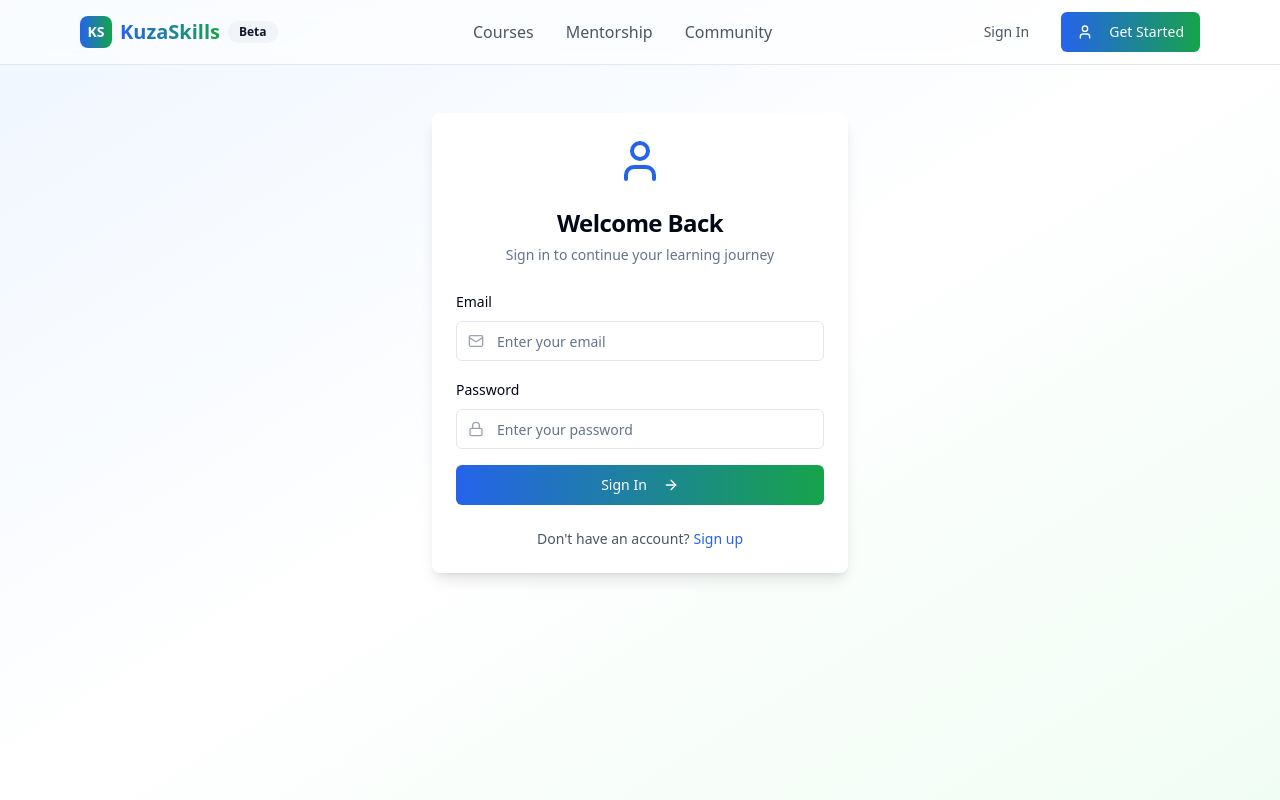
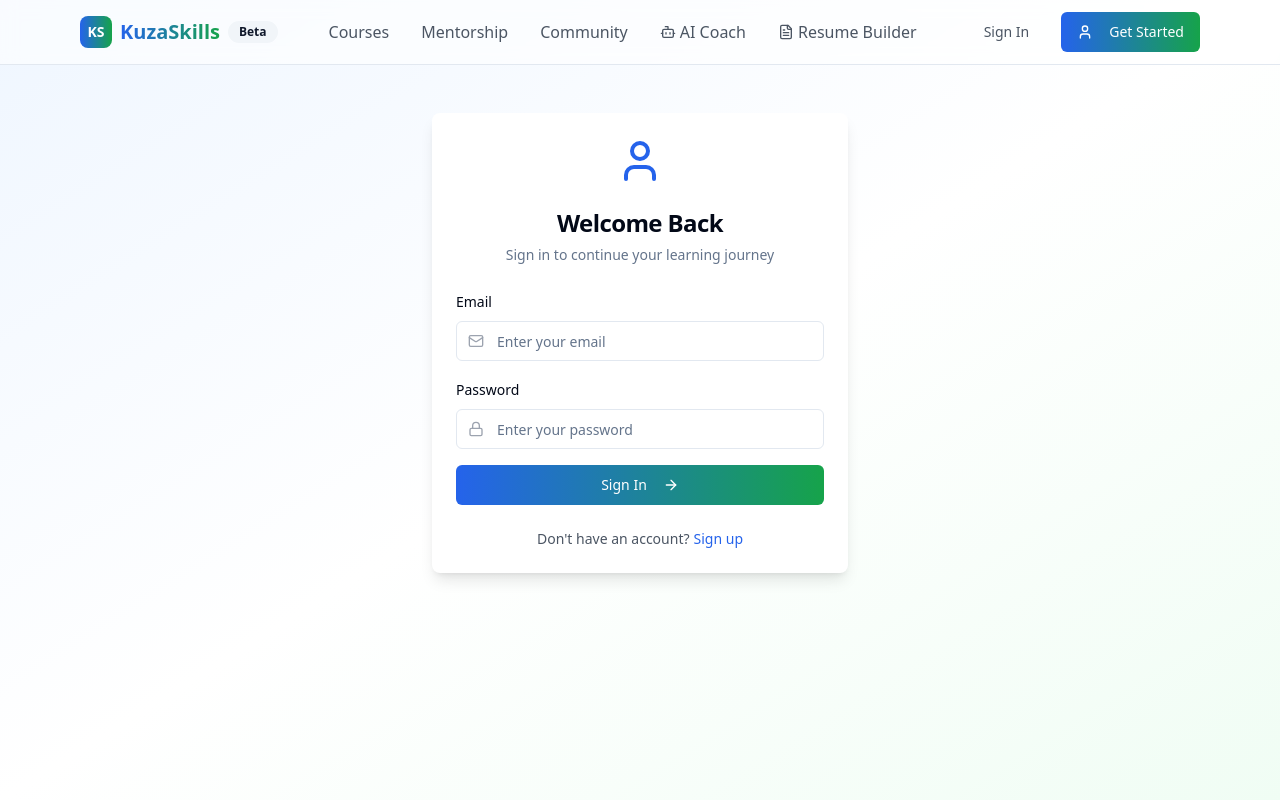
Before and after one commit to lewiii254/digital-skill-stride, a React (Vite) app: page /auth in a window 1280 px wide. Built offline with nearby package versions, Linux system fonts and the light colour scheme.

Commit message:
Refactor: Make AI features visible to all users
Removed the Admin tab from the navigation bar.
Made AI Career Coach and Resume Builder features visible to all users.

```diff
--- a/src/App.tsx
+++ b/src/App.tsx
@@ -57,16 +57,8 @@ const App = () => {
                   <Admin />
                 </ProtectedRoute>
               } />
-              <Route path="/ai-coach" element={
-                <ProtectedRoute>
-                  <AICoach />
-                </ProtectedRoute>
-              } />
-              <Route path="/resume-builder" element={
-                <ProtectedRoute>
-                  <ResumeBuilder />
-                </ProtectedRoute>
-              } />
+              <Route path="/ai-coach" element={<AICoach />} />
+              <Route path="/resume-builder" element={<ResumeBuilder />} />
               <Route path="/courses" element={<Courses />} />
               <Route path="/courses/:id" element={<Course />} />
               <Route path="/mentorship" element={<Mentorship />} />
--- a/src/components/Header.tsx
+++ b/src/components/Header.tsx
@@ -2,7 +2,7 @@
 import { Button } from "@/components/ui/button";
 import { Badge } from "@/components/ui/badge";
 import { Link } from "react-router-dom";
-import { User, Menu, LogOut } from "lucide-react";
+import { User, Menu, LogOut, Bot, FileText } from "lucide-react";
 import { useState } from "react";
 import { useAuth } from "@/contexts/AuthContext";
 
@@ -38,15 +38,18 @@ export const Header = () => {
           <Link to="/community" className="text-gray-600 hover:text-blue-600 transition-colors">
             Community
           </Link>
+          <Link to="/ai-coach" className="text-gray-600 hover:text-blue-600 transition-colors flex items-center">
+            <Bot className="mr-1 h-4 w-4" />
+            AI Coach
+          </Link>
+          <Link to="/resume-builder" className="text-gray-600 hover:text-blue-600 transition-colors flex items-center">
+            <FileText className="mr-1 h-4 w-4" />
+            Resume Builder
+          </Link>
           {user && (
-            <>
             <Link to="/dashboard" className="text-gray-600 hover:text-blue-600 transition-colors">
               Dashboard
             </Link>
-              <Link to="/admin" className="text-gray-600 hover:text-blue-600 transition-colors">
-                Admin
-              </Link>
-            </>
           )}
         </nav>
 
@@ -101,15 +104,18 @@ export const Header = () => {
             <Link to="/community" className="block text-gray-600 hover:text-blue-600 transition-colors">
               Community
             </Link>
+            <Link to="/ai-coach" className="block text-gray-600 hover:text-blue-600 transition-colors flex items-center">
+              <Bot className="mr-1 h-4 w-4" />
+              AI Coach
+            </Link>
+            <Link to="/resume-builder" className="block text-gray-600 hover:text-blue-600 transition-colors flex items-center">
+              <FileText className="mr-1 h-4 w-4" />
+              Resume Builder
+            </Link>
             {user && (
-              <>
               <Link to="/dashboard" className="block text-gray-600 hover:text-blue-600 transition-colors">
                 Dashboard
               </Link>
-                <Link to="/admin" className="block text-gray-600 hover:text-blue-600 transition-colors">
-                  Admin
-                </Link>
-              </>
             )}
             <div className="flex flex-col space-y-2 pt-4 border-t">
               {user ? (
```
Lines whose indentation alone changed are shown as unchanged.
